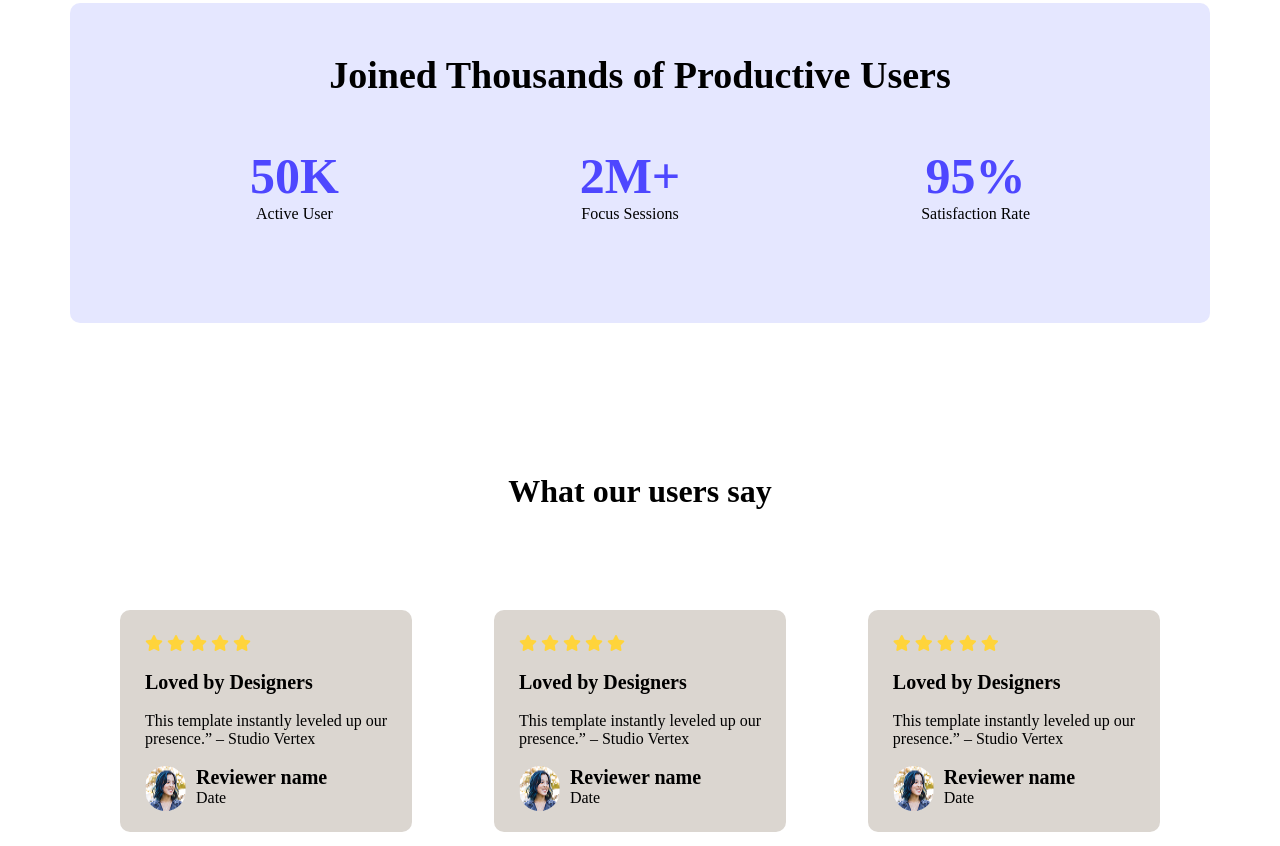
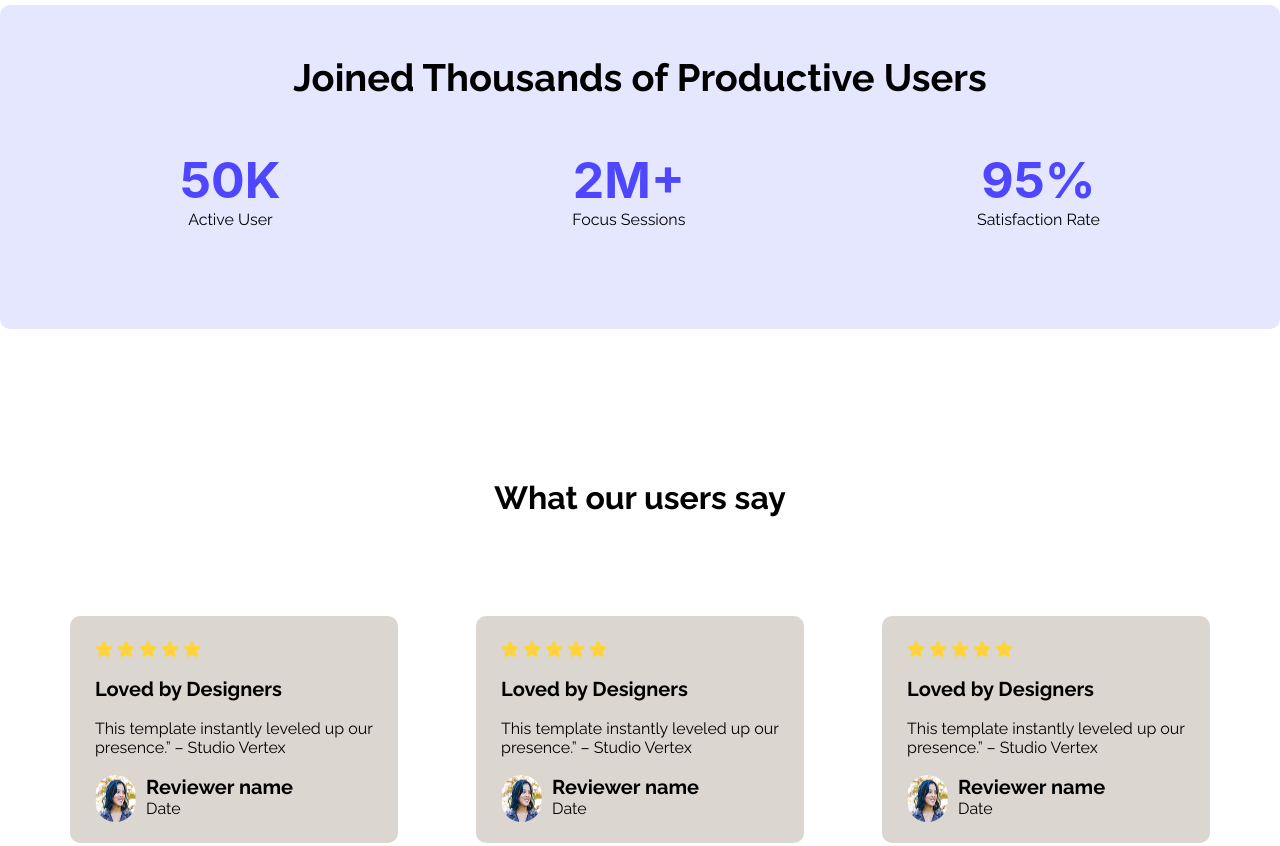
Before and after one commit to SHATABDI33/dev-portfolio-shatabdi, a plain HTML site: page index.html in a window 1280 px wide. Shown: the part 1323-2169 px from the top of the page. Drawn offline with Linux system fonts and the light colour scheme.

Commit message:
add fourth part

```diff
--- a/index.html
+++ b/index.html
@@ -16,15 +16,16 @@
     <div class="maindiv">
     <header class="navbar">
         <h2 class="Raleway">LOGO</h2>
-        <button class="button1">SIGN UP</button>
+        <button class="button1 Raleway">SIGN UP</button>
     </header>
      <main class="mainbody">
-        <h3 class="title">Cool Dark UI Template for <br> Webflow Agencies!</h3>
+        <h3 class="title Raleway">Cool Dark UI Template for <br> Webflow Agencies!</h3>
         <br>
-        <button class="button1">Stay Focused</button>
+        <button class="button1 Raleway">Stay Focused</button>
      </main>
      </div>
-       <div class="part2">
+
+           <div class="part2">
           <div class="actionpart">
             <div class="actionpart1">
                 <h3 class="title2">See It in Action</h3>
@@ -39,28 +40,35 @@
             </div>
             </div>
           </div>
-          <div class="rankingpart">
-            <h3 class="title2">Joined Thousands of Productive Users</h3>
+        </div>
+
+
+
+            <div class="rankingpart">
+
+            <h3 class="title2 Raleway">Joined Thousands of Productive Users</h3>
           <div class="ranking">
               <div>
-                <h1 class="rank">50K</h1>
-               <p> Active User</p>
+                <h1 class="rank inter">50K</h1>
+               <p class="Raleway"> Active User</p>
             </div>
               <div>
-                <h1 class="rank">2M+</h1>
-               <p> Focus Sessions</p>
+                <h1 class="rank inter">2M+</h1>
+               <p class="Raleway"> Focus Sessions</p>
             </div>
               <div>
-                <h1 class="rank">95%</h1>
-               <p> Satisfaction Rate</p>
+                <h1 class="rank inter">95%</h1>
+               <p class="Raleway"> Satisfaction Rate</p>
             </div>
           </div>
 
 
           </div>
 
+
+
           <div class="Reviewe">
-            <h1 style="text-align: center;margin: 100px 0px;">What our users say</h1>
+            <h1 class=" Raleway" style="text-align: center;margin: 100px 0px;">What our users say</h1>
            <div style="display: flex; justify-content: space-between; ">
             <div class="card">
                 <i class="fa-solid fa-star" style="color: #FFD43B;"></i>
@@ -70,15 +78,15 @@
                 <i class="fa-solid fa-star" style="color: #FFD43B;"></i>
                 <br>
                 <br>
-              <h4 >Loved by Designers</h4>
+              <h4 class=" Raleway" >Loved by Designers</h4>
               <br>
-              <p>This template instantly leveled up our <br> presence.” – Studio Vertex</p>
+              <p class=" Raleway">This template instantly leveled up our <br> presence.” – Studio Vertex</p>
               <br>
               <div style="display:flex;gap: 10px;">
                 <img class="image1" src="Assets/avatar.png" alt="">
                 <div>
-                  <h4>Reviewer name</h4>
-                  <p>Date</p>
+                  <h4 class=" Raleway">Reviewer name</h4>
+                  <p class=" Raleway">Date</p>
                 </div>
               </div>
             </div>
@@ -91,15 +99,15 @@
                 <i class="fa-solid fa-star" style="color: #FFD43B;"></i>
                 <br>
                 <br>
-              <h4>Loved by Designers</h4>
+              <h4 class=" Raleway">Loved by Designers</h4>
               <br>
-              <p>This template instantly leveled up our <br> presence.” – Studio Vertex</p>
+              <p class=" Raleway">This template instantly leveled up our <br> presence.” – Studio Vertex</p>
               <br>
               <div style="display:flex;gap: 10px;">
                 <img  class="image1" src="Assets/avatar.png" alt="">
                 <div>
-                  <h4>Reviewer name</h4>
-                  <p>Date</p>
+                  <h4 class=" Raleway">Reviewer name</h4>
+                  <p class=" Raleway">Date</p>
                 </div>
               </div>
             </div>
@@ -111,33 +119,31 @@
                 <i class="fa-solid fa-star" style="color: #FFD43B;"></i>
                 <br>
                 <br>
-              <h4>Loved by Designers</h4>
+              <h4 class=" Raleway">Loved by Designers</h4>
               <br>
-              <p>This template instantly leveled up our <br> presence.” – Studio Vertex</p>
+              <p class=" Raleway">This template instantly leveled up our <br> presence.” – Studio Vertex</p>
               <br>
               <div style="display:flex;gap: 10px;">
                 <img class="image1" src="Assets/avatar.png" alt="">
                 <div>
-                  <h4>Reviewer name</h4>
-                  <p>Date</p>
+                  <h4 class=" Raleway">Reviewer name</h4>
+                  <p class=" Raleway">Date</p>
                 </div>
               </div>
             </div>
            </div>
           </div>
-          </div>
+
           <div class="part3">
             <div style="text-align: center;">
-              <h1 class="title3">Ready to focus better</h1>
+              <h1 class="title3 Raleway">Ready to focus better</h1>
               <br>
-              <p>This template instantly leveled up our presence.” – Studio Vertex</p>
+              <p class=" Raleway">This template instantly leveled up our presence.” – Studio Vertex</p>
               <br>
-              <button class="button1">Ger Started Free</button>
+              <button class="button1 Raleway">Ger Started Free</button>
               <br><br>
               <img src="Assets/wc-big.png" style="border-radius: 30px;" alt="">
-            </div>
-
-          </div>
+            </div></div>
 
 
 </body>
--- a/style.css
+++ b/style.css
@@ -5,7 +5,12 @@
 .Raleway{
   font-family: "Raleway", sans-serif;
   font-optical-sizing: auto;
-  font-weight: bold;
+  font-style: normal;
+}
+
+.inter {
+  font-family: "Inter", sans-serif;
+  font-optical-sizing: auto;
   font-style: normal;
 }
 
@@ -70,6 +75,8 @@ img{
     text-align: center;
     padding: 50px 80px;
     border-radius: 10px;
+    max-width: 1140px;
+    margin: 0px auto;
 
 }
 .ranking{
@@ -84,6 +91,8 @@ img{
 
 .Reviewe{
        padding: 50px 50px;
+       max-width: 1140px;   margin: 0px auto;
+
 
 }
 h4{
@@ -98,6 +107,7 @@ h4{
     text-align: center;
     margin: 100px 0px 20px 0px;
     font-size: 40px;
+    padding-top: 50px;
 }
 .part3{
    max-width: 1140px;
```
